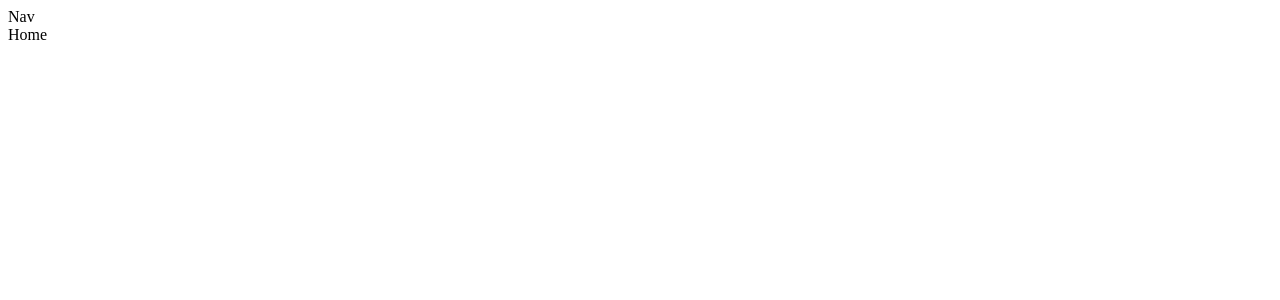
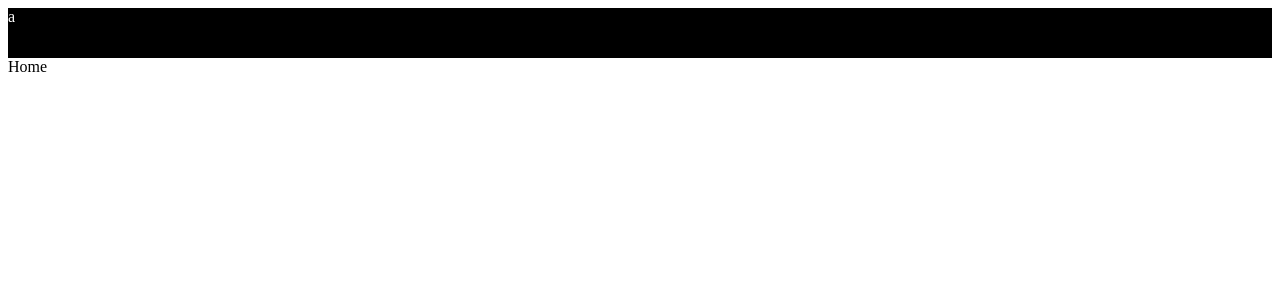
Before and after one commit to paolov1928/handmade-cakes, a React (Create React App) app: page / in a window 1280 px wide. Shown: the top 300 px of the page. Built offline with nearby package versions, Linux system fonts and the light colour scheme.

Commit message:
added navbar styled

```diff
--- a/package.json
+++ b/package.json
@@ -6,7 +6,8 @@
     "react": "^16.8.6",
     "react-dom": "^16.8.6",
     "react-router-dom": "^5.0.0",
-    "react-scripts": "3.0.1"
+    "react-scripts": "3.0.1",
+    "styled-components": "^4.2.0"
   },
   "scripts": {
     "start": "react-scripts start",
--- a/src/App.js
+++ b/src/App.js
@@ -9,8 +9,8 @@ function App() {
   return (
     <Router>
       <Navbar />
+      <Route exact path="/" component={Home} />
       <Route exact path="/about" component={About} />
-      <Route path="/" component={Home} />
     </Router>
   )
 }
--- a/src/components/Home.js
+++ b/src/components/Home.js
@@ -1,4 +1,5 @@
 import React from "react"
+import styled, { css } from "styled-components"
 
 const Home = () => {
   return <div>Home</div>
--- a/src/components/Navbar.js
+++ b/src/components/Navbar.js
@@ -1,7 +1,16 @@
 import React from "react"
+import styled, { css } from "styled-components"
+
+const NavbarContainer = styled.div`
+  text-align: center;
+  background-color: black;
+  color: white;
+  height: 50px;
+  display: flex;
+`
 
 const Navbar = () => {
-  return <div>Nav</div>
+  return <NavbarContainer>a</NavbarContainer>
 }
 
 export default Navbar
```
Also changed, not shown: src/images/macaroons.jpeg (added), 1 other file (tests, documents, lock files or other folders).
